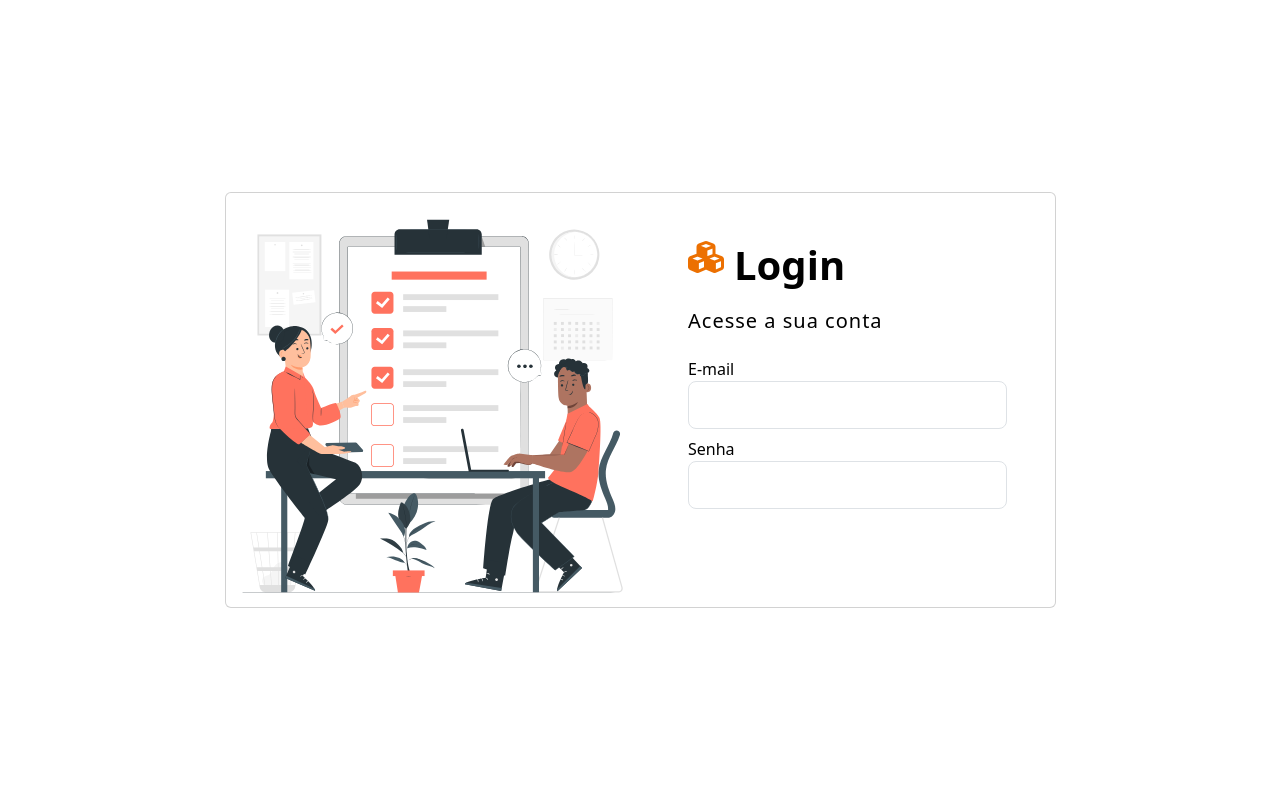
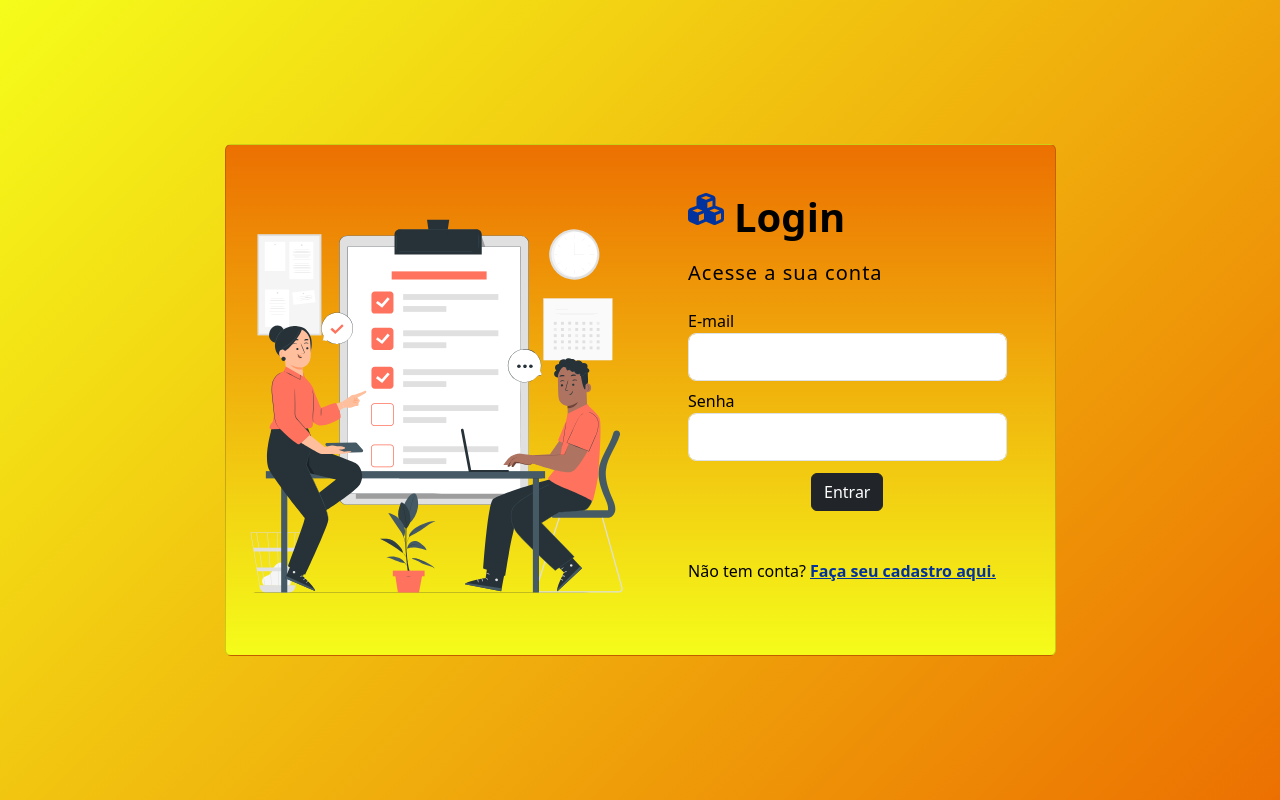
Before and after one commit to bertiGrazi/list_angular, an Angular app in the folder case_angular/: page /login-signup in a window 1280 px wide. Built offline with nearby package versions, Linux system fonts and the light colour scheme.

Commit message:
finish create login section structure

```diff
--- a/case_angular/src/app/components/login-signup/login-signup.component.css
+++ b/case_angular/src/app/components/login-signup/login-signup.component.css
@@ -0,0 +1,14 @@
+.img-fluid {
+  height: 100%;
+  border-radius: 10px;
+  width: 100%
+}
+
+section {
+  background-image: linear-gradient(-225deg, #F5FC1A 0%, #EC7001 100%)
+}
+
+.card {
+  border-radiu: 5px;
+  background-image: linear-gradient(180deg, #EC7001 0%, #F5FC1A 100%)
+}
--- a/case_angular/src/app/components/login-signup/login-signup.component.html
+++ b/case_angular/src/app/components/login-signup/login-signup.component.html
@@ -13,7 +13,7 @@
               <div class="card-body p-4 p-lg-5 text-black">
                 <form action="">
                   <div class="d-flex alignh-items-center mb-3 pb-1">
-                    <i class=" fas fa-cubes fa-2x" style="color: #EC7001;"></i>
+                    <i class=" fas fa-cubes fa-2x" style="color: #02329D;"></i>
                     <span class="h1 fw-bold mb-0" style="margin-left: 10px;">Login</span>
                   </div>
                   <h5 class="fw-normal mb-3 pb-2" style="letter-spacing: 1px;">Acesse a sua conta</h5>
@@ -27,6 +27,12 @@
                     <label class="form label">Senha</label>
                     <input type="password" class="form-control form-control-lg">
                   </div>
+                  <div class="pt-1 mb-3 text-center">
+                    <button class="btn btn-dark" type="button">Entrar</button>
+                  </div>
+                  <p class="mt-5 pb-lg-2">Não tem conta?
+                    <a style="color: #02329D;cursor: pointer;font-weight: 700; text-decoration: underline;">Faça seu cadastro aqui.</a>
+                  </p>
                 </form>
               </div>
             </div>
```
